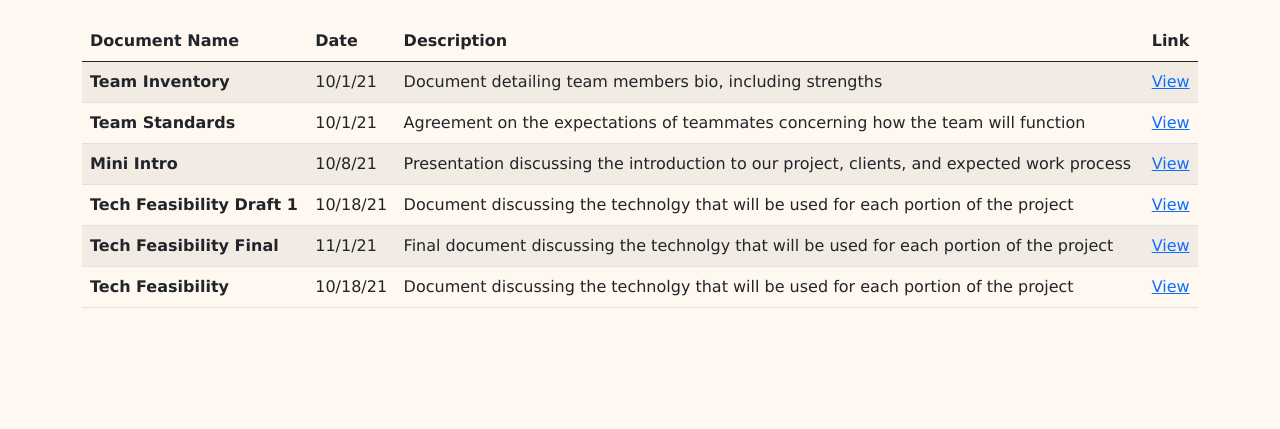
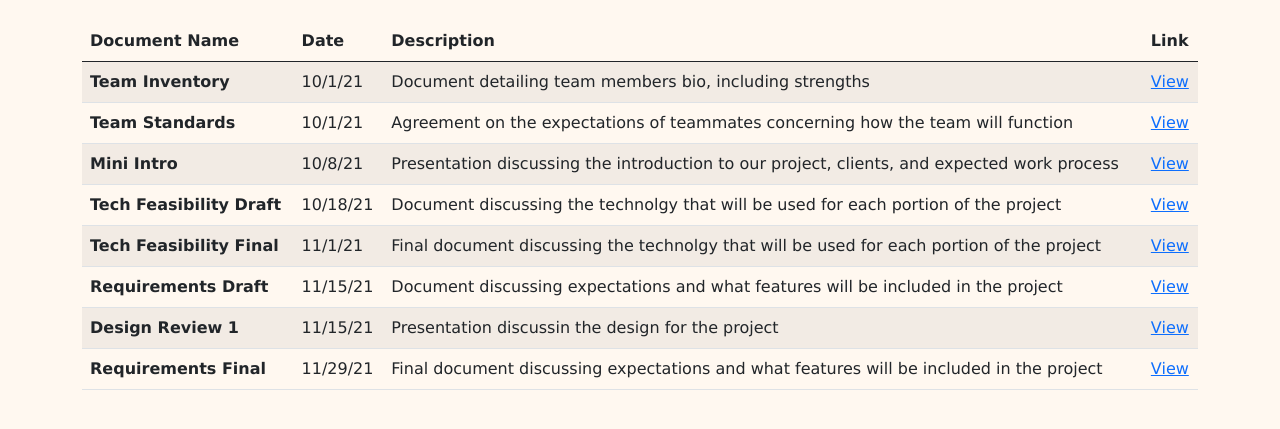
Before and after one commit to cartertaylor/capstone-website, a plain HTML site: page otherPages/deliverables.html in a window 1280 px wide. Shown: the part 165-594 px from the top of the page. Drawn offline with Linux system fonts and the light colour scheme.

Commit message:
adds new documents

```diff
--- a/otherPages/deliverables.html
+++ b/otherPages/deliverables.html
@@ -93,10 +93,10 @@
                   </tr>
 
                   <tr>
-                    <th scope="row">Tech Feasibility Draft 1</th>
+                    <th scope="row">Tech Feasibility Draft</th>
                     <td>10/18/21</td>
                     <td>Document discussing the technolgy that will be used for each portion of the project</td>
-                    <td><a href = "../res/documents/Team-CareerNet-Mini-Intro.pdf">View</a></td>
+                    <td><a href = "../res/documents/Team_CareerWeb_TechFeasibility_draft.pdf">View</a></td>
 
                   </tr>
 
@@ -104,16 +104,29 @@
                     <th scope="row">Tech Feasibility Final</th>
                     <td>11/1/21</td>
                     <td>Final document discussing the technolgy that will be used for each portion of the project</td>
-                    <td><a href = "../res/documents/Team-CareerNet-Mini-Intro.pdf">View</a></td>
+                    <td><a href = "../res/documents/Team_CareerNet_TechFeasibility_Final-2.pdf">View</a></td>
 
                   </tr>
 
                   <tr>
-                    <th scope="row">Tech Feasibility</th>
-                    <td>10/18/21</td>
-                    <td>Document discussing the technolgy that will be used for each portion of the project</td>
+                    <th scope="row">Requirements Draft</th>
+                    <td>11/15/21</td>
+                    <td>Document discussing expectations and what features will be included in the project</td>
                     <td><a href = "../res/documents/Team-CareerNet-Mini-Intro.pdf">View</a></td>
+                  </tr>
 
+                  <tr>
+                    <th scope="row">Design Review 1</th>
+                    <td>11/15/21</td>
+                    <td>Presentation discussin the design for the project</td>
+                    <td><a href = "../res/documents/Team-CareerNet-DR1.pdf">View</a></td>
+                  </tr>
+
+                  <tr>
+                    <th scope="row">Requirements Final</th>
+                    <td>11/29/21</td>
+                    <td>Final document discussing expectations and what features will be included in the project</td>
+                    <td><a href = "../res/documents/Team-CareerNet-Mini-Intro.pdf">View</a></td>
                   </tr>
 
 
```
Also changed, not shown: 5 other files.
